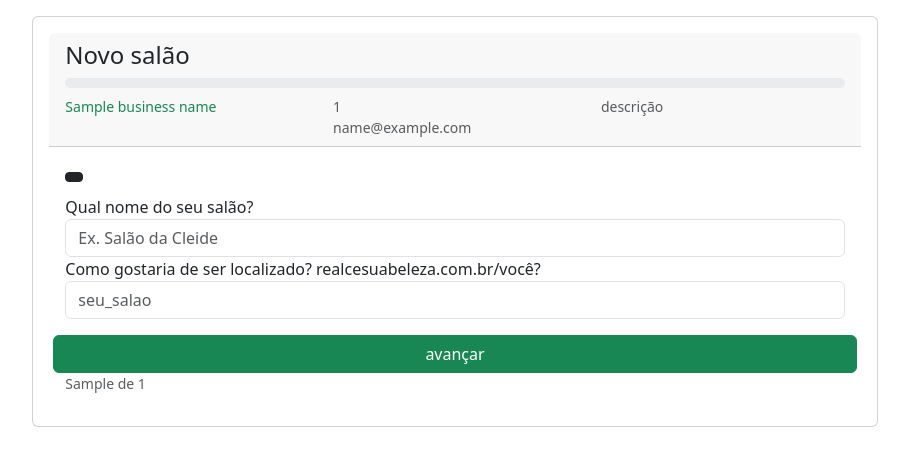
After one commit to Vbkumm/realcesuabeleza, a Django app: template web/businesses/templates/businesses/business_wizard_create.html in a window 1280 px wide. The commit adds this page. Shown: the top 466 px of the page, without its empty margins (185-1094 px from the left). Run offline with Django 3.2, Linux system fonts and the light colour scheme; tables that the repository leaves empty hold one stand-in row (values such as "Sample post"); the template is opened without the code that fills it: values that come from a table or form of the project are taken from there, most other values are stand-ins (such as "Sample title", 1, 10 or a date in 2020); some libraries are stand-ins or nearby versions.

Commit message:
business_user_inn_form55

```diff
--- a/web/businesses/forms.py
+++ b/web/businesses/forms.py
@@ -1,6 +1,8 @@
 from django import forms
+from django.core.validators import RegexValidator
 from django.contrib.auth import get_user_model
 from .models import BusinessModel
+
 
 User = get_user_model()
 
@@ -18,9 +20,13 @@ class BusinessCreateForm1(forms.ModelForm):
     title = forms.CharField(label='Qual nome do seu salão?',
                                      widget=forms.TextInput(attrs={'placeholder': 'Ex. Salão da Cleide'})
                                      )
-    slug = forms.CharField(label='Como gostaria de ser localizado realcesuabeleza.com.br/você?',
-                            widget=forms.TextInput(attrs={'placeholder': 'seusalao'})
+    slug = forms.CharField(label='Como gostaria de ser localizado? realcesuabeleza.com.br/você?',
+                            widget=forms.TextInput(attrs={'placeholder': 'seu_salao'})
                             )
+
+    def __init__(self, *args, **kwargs):
+        super(BusinessCreateForm1, self).__init__(*args, **kwargs)
+        self.fields['title'].required = True
 
     class Meta:
         model = BusinessModel
@@ -28,13 +34,51 @@ class BusinessCreateForm1(forms.ModelForm):
 
 
 class BusinessCreateForm2(forms.ModelForm):
+    federal_id = forms.CharField(label='Caso não possua CNPJ informe seu CPF', required=False,
+                                 widget=forms.TextInput(attrs={'placeholder': 'Numero de CNPJ ou CPF'}),
+                                 validators=[
+                                     RegexValidator(
+                                         '([0-9]{2}[\.]?[0-9]{3}[\.]?[0-9]{3}[\/]?[0-9]{4}[-]?[0-9]{2})|([0-9]{3}[\.]?[0-9]{3}[\.]?[0-9]{3}[-]?[0-9]{2})',
+                                         message="CNPJ ou CPF inválido!"
+                                     )]
+                                 )
+
     email = forms.EmailField(label='E-mail', max_length=254, required=False,
                              widget=forms.TextInput(attrs={'placeholder': 'email@email.com.br'})
                              )
-    description = forms.CharField(label='Uma breve descrição do seu salão? poderá ser alterado no futuro',
-                           widget=forms.TextInput(attrs={'placeholder': 'Descreva aqui!'})
-                           )
+
+    def __init__(self, *args, **kwargs):
+        super(BusinessCreateForm2, self).__init__(*args, **kwargs)
+        self.fields['email'].required = True
+        self.fields['federal_id'].required = True
 
     class Meta:
         model = BusinessModel
-        fields = ['title', 'slug', ]
+        fields = ['federal_id', 'email',]
+
+
+class BusinessCreateForm3(forms.ModelForm):
+
+    description = forms.CharField(label='Uma breve descrição do seu salão? poderá ser alterado no futuro', widget=forms.Textarea(
+        attrs={'rows': 4, 'placeholder': 'Descreva aqui seu salão em até 1000 caracteres.'}),
+                                  max_length=1000,
+                                  help_text='Número maximo permitido de caracteres 1000.'
+                                  )
+
+    class Meta:
+        model = BusinessModel
+        fields = ['description', ]
+
+
+class BusinessCreateForm4(forms.ModelForm):
+    birth_date = forms.EmailField(label='E-mail', max_length=254, required=False,
+                                  widget=forms.TextInput(attrs={'placeholder': 'email@email.com.br'})
+                                  )
+
+    def __init__(self, *args, **kwargs):
+        super(BusinessCreateForm4, self).__init__(*args, **kwargs)
+        self.fields['birth_date'].required = True
+
+    class Meta:
+        model = BusinessModel
+        fields = ['birth_date', ]
--- a/web/businesses/models.py
+++ b/web/businesses/models.py
@@ -40,7 +40,7 @@ class BusinessModel(models.Model):
     email = models.EmailField(verbose_name='business email address', max_length=255, unique=True,)
     description = models.CharField('Descrição do salão*', max_length=1000, null=True, blank=True)
     birth_date = models.CharField('Data de criação do salão*',max_length=150, blank=True, null=True)
-    federal_id = models.CharField(blank=True, max_length=15, null=True, unique=True, verbose_name='cnpj')
+    federal_id = models.CharField(blank=True, max_length=20, null=True, unique=True, verbose_name='cnpj')
     owners = models.ManyToManyField(User, related_name='business_owners', blank=True)#donos do salao
     users = models.ManyToManyField(User, related_name='business_users', blank=True)#usuarios da plataforma q frequentam o salao
     is_active = models.BooleanField(default=True, help_text='Designates whether this business should be treated as active. Unselect this instead of deleting business.', verbose_name='business active')
--- /dev/null
+++ b/web/businesses/templates/businesses/business_wizard_create.html
@@ -0,0 +1,140 @@
+{% extends 'base.html' %}
+{% load crispy_forms_tags %}
+{% load static %}
+{% load i18n %}
+
+{% block head %}
+
+<script src="{% static 'js/valida_cpf_cnpj.js' %}"></script>
+{% endblock %}
+
+{% block head_title %}Novo Salão{% endblock %}
+
+{% block stylesheet %}
+{% endblock %}
+
+
+{% block breadcrumb %}
+{% endblock %}
+
+{% block content %}
+<div class="row mt-md-3 justify-content-center">
+    <div class="col-lg-8 col-md-8 col-sm-10">
+        <div class="card">
+            <div class="card-body">
+                <div class="card-header rounded-top">
+                    <div class="row justify-content-center">
+                        <h4>Novo  salão</h4>
+                    </div>
+                    <div class="progress" style="height: 10px;">
+                        <div class="progress-bar bg-success" role="progressbar" {% if wizard.steps.step1 == 1 %}  style="width: 25%;" aria-valuenow="25" {% endif %} {% if wizard.steps.step1 == 2 %}  style="width: 50%;" aria-valuenow="50" {% endif %} aria-valuemin="0" aria-valuemax="100"></div>
+                    </div>
+                    <div class="row mt-2 justify-content-center">
+                        <div class="col-4 text-success">
+                            <div class="row justify-content-center">
+                                <small class="">{% if business_name %} {{ business_name }} {% else %}Nome{% endif %}</small>
+                            </div>
+                            <div class="row justify-content-center">
+                                <i class="fa fa-id-card" aria-hidden="true"></i>
+                            </div>
+                        </div>
+                        <div class="col-4 {% if wizard.steps.step1 > 1 %} text-success text-center {% else %} text-muted {% endif %}">
+                            <div class="row justify-content-center">
+                                <small class="">{% if business_federal_id %} {{ business_federal_id }}  {% if business_email %} <br>{{ business_email }} {% endif %} {% else %}e-mail - CNPJ/CPF{% endif %}</small>
+                            </div>
+                            {% if not business_federal_id %}
+                            <div class="row justify-content-center">
+                                <i class="fa fa-comment" aria-hidden="true"></i>
+                            </div>
+                            {% endif %}
+                        </div>
+                        <div class="col-4 {% if wizard.steps.step1 > 2 %} text-success {% else %} text-muted {% endif %}">
+                            <div class="row justify-content-center">
+                                <small class="">descrição</small>
+                            </div>
+                            <div class="row justify-content-center">
+                                <i class="fa fa-comment" aria-hidden="true"></i>
+                            </div>
+                        </div>
+                    </div>
+                </div>
+                <div class="card-body">
+                    <form action="" method="post" enctype="multipart/form-data" novalidate>
+                        {% csrf_token %}
+                        <div class="col-1 mb-2 float-right">
+                            {% if wizard.steps.prev %}
+                            <button name="wizard_goto_step" type="submit" class="btn btn-sm text-white btn-dark" value="{{ wizard.steps.prev }}"><i class="fa fa-1x fa-undo" aria-hidden="true"></i></button>
+                            {% else %}
+                            {% if service_list_session %}
+                            <a href="{% url 'service:service_active_list' %}" class="btn btn-sm text-white btn-dark" data-toggle="tooltip" data-placement="bottom" title="Voltar para lista de serviço">
+                                <i class="fa fa-1x fa-undo" aria-hidden="true"></i>
+                            </a>
+                            {% else %}
+                            <a href="/" class="btn btn-sm text-white btn-dark" data-toggle="tooltip" data-placement="bottom" title="Voltar pagina pricipal">
+                                <i class="fa fa-1x fa-undo" aria-hidden="true"></i>
+                            </a>
+                            {% endif %}
+                            {% endif %}
+                        </div>
+                        <table>
+                            {{ wizard.management_form }}
+                            {% if wizard.form.forms %}
+                            {{ wizard.form.management_form }}
+                            {% for form in wizard.form.forms %}
+                            {{ form|crispy }}
+                            {% endfor %}
+                            {% else %}
+                            {% include 'includes/form.html' %}
+                            {% endif %}
+                        </table>
+
+                        <div class="row justify-content-center">
+                            <input type="submit" class="btn btn-success mt-3 px-5" value="{% if wizard.steps.step1 == 1 %}{% trans 'salvar' %}{% else %}{% trans 'avançar' %}{% endif %}"/>
+                        </div>
+
+                    </form>
+                    <div class="row justify-content-end">
+                        <small class="text-muted text-right">{{ wizard.steps.step1 }} de {{ wizard.steps.count }}</small>
+                    </div>
+                </div>
+            </div>
+        </div>
+    </div>
+</div>
+
+{% endblock %}
+
+
+
+{% block javascript %}
+
+<script src="https://code.jquery.com/jquery-1.12.4.js"></script>
+<script src="https://code.jquery.com/ui/1.12.1/jquery-ui.js"></script>
+<script src="{% static 'js/jquery.maskedinput.min.js' %}"></script>
+
+<script type="text/javascript">
+
+$(function(){
+
+    // ## EXEMPLO 3
+    // Aciona a validação e formatação ao sair do input
+    $('#id_1-federal_id').blur(function(){
+
+        // O CPF ou CNPJ
+        var cpf_cnpj = $(this).val();
+
+        // Testa a validação e formata se estiver OK
+        if ( formata_cpf_cnpj( cpf_cnpj ) ) {
+        $(this).val( formata_cpf_cnpj( cpf_cnpj ) );
+        } else {
+        alert('CPF ou CNPJ inválido!');
+        }
+
+    });
+
+});
+
+
+</script>
+{{ wizard.form.media }}
+{% endblock %}
```
Also changed, not shown: web/businesses/templates/businesses/business_navbar.html (+8 -8 lines), web/businesses/utils.py (+4 -3 lines), web/businesses/views.py (+44 -8 lines).
